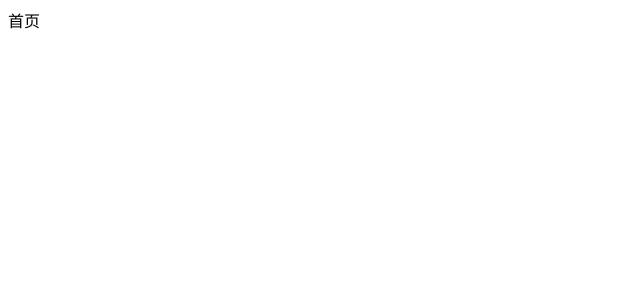
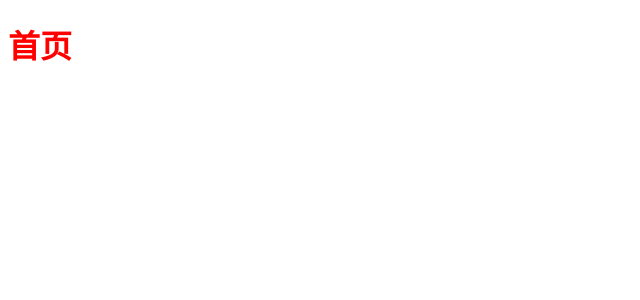
Before and after one commit to gotoBAT/shop-admin, a Vue app: page / in a window 1280 px wide. Shown: the top 300 px of the page, without its empty margins (0-640 px from the left). Built offline with nearby package versions, Linux system fonts and the light colour scheme.

Commit message:
chore: init styles

```diff
--- a/package.json
+++ b/package.json
@@ -24,7 +24,7 @@
     "eslint-plugin-n": "^15.0.0",
     "eslint-plugin-promise": "^6.0.0",
     "eslint-plugin-vue": "^9.1.1",
-    "path": "^0.12.7",
+    "sass": "^1.52.3",
     "typescript": "^4.5.4",
     "vite": "^2.9.9",
     "vue-tsc": "^0.34.7"
--- a/src/main.ts
+++ b/src/main.ts
@@ -2,6 +2,7 @@ import { createApp } from 'vue'
 import App from './App.vue'
 import router, { setupRouter } from '@/router'
 import { setupStore } from '@/store'
+import '@/styles/index.scss'
 async function bootstrap() {
   const app = createApp(App)
   // 加载路由
--- a/src/styles/index.scss
+++ b/src/styles/index.scss
@@ -0,0 +1,4 @@
+@import './variables.scss';
+@import './mixin.scss';
+@import './transition.scss';
+@import './common.scss';
--- /dev/null
+++ b/src/styles/variables.scss
@@ -0,0 +1 @@
+$red: red;
--- a/src/views/home/index.vue
+++ b/src/views/home/index.vue
@@ -3,9 +3,11 @@
 </script>
 
 <template>
-  <div>首页</div>
+  <h1>首页</h1>
 </template>
 
 <style lang="scss" scoped>
-
+h1 {
+  color: $red;
+}
 </style>
--- a/tsconfig.node.json
+++ b/tsconfig.node.json
@@ -2,7 +2,8 @@
   "compilerOptions": {
     "composite": true,
     "module": "esnext",
-    "moduleResolution": "node"
+    "moduleResolution": "node",
+    "allowSyntheticDefaultImports": true
   },
   "include": [
     "vite.config.ts",
--- a/vite.config.ts
+++ b/vite.config.ts
@@ -6,5 +6,12 @@ export default defineConfig({
   plugins: [vue()],
   resolve: {
     alias
+  },
+  css: {
+    preprocessorOptions: {
+      scss: {
+        additionalData: '@import "@/styles/variables.scss";'
+      }
+    }
   }
 })
--- a/vite/alias.ts
+++ b/vite/alias.ts
@@ -1,5 +1,5 @@
 import { AliasOptions } from 'vite'
-import * as path from 'path'
+import path from 'path'
 
 const alias: AliasOptions = {
   '@': path.resolve(__dirname, '../src')
```
Also changed, not shown: src/styles/common.scss (added), src/styles/mixin.scss (added), src/styles/transition.scss (added), 1 other file (tests, documents, lock files or other folders).
